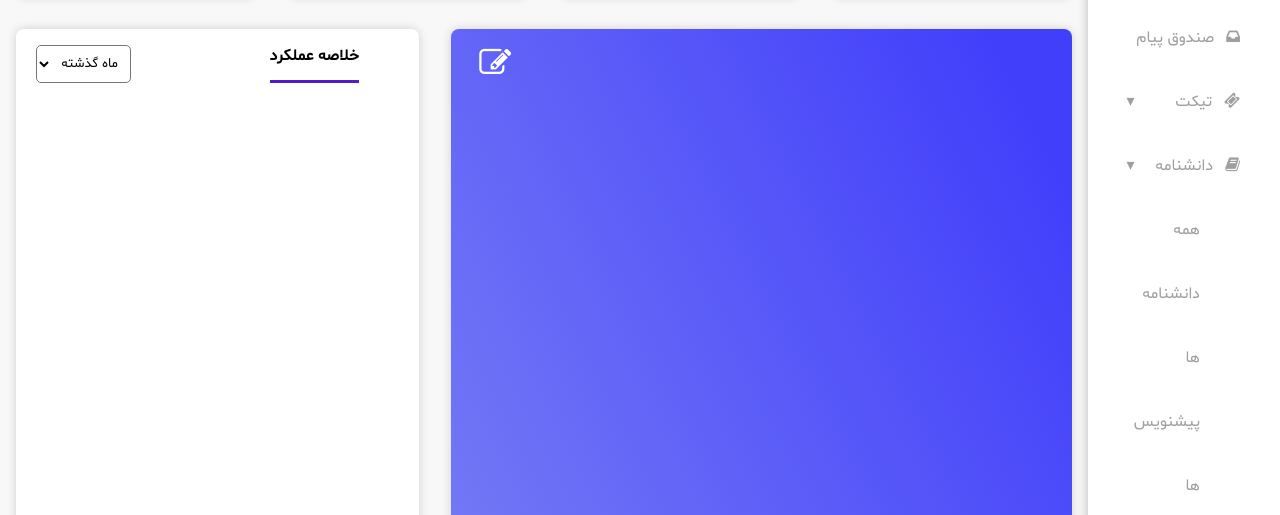
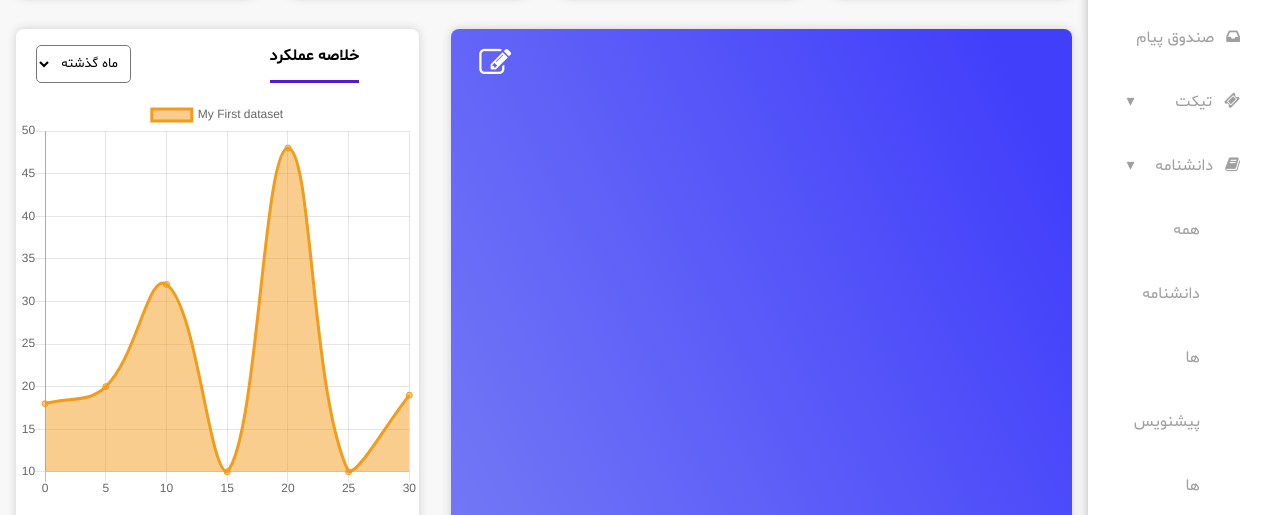
Before and after one commit to mrrezaahmadi/dashboard, a plain HTML site: page index.html in a window 1280 px wide. Shown: the part 210-725 px from the top of the page. Drawn offline with nearby package versions, Linux system fonts and the light colour scheme.

Commit message:
add chart

```diff
--- /dev/null
+++ b/chart.js
@@ -0,0 +1,40 @@
+var ctx = document.getElementById('myChart').getContext('2d');
+var chart = new Chart(ctx, {
+    // The type of chart we want to create
+    type: 'line',
+
+    // The data for our dataset
+    data: {
+        labels: [0, 5, 10, 15, 20, 25, 30],
+        datasets: [{
+            label: 'My First dataset',
+            backgroundColor: 'rgba(241, 156, 29, .5)',
+            borderColor: 'rgb(241, 156, 29)',
+            data: [{
+                x: 0,
+                y: 18
+            }, {
+                x: 5,
+                y: 20
+            }, {
+                x: 11,
+                y: 32
+            }, {
+                x: 15,
+                y: 10
+            }, {
+                x: 20,
+                y: 48
+            }, {
+                x: 25,
+                y: 10
+            }, {
+                x: 30,
+                y: 19
+            }]
+        }]
+    },
+
+    // Configuration options go here
+    options: {}
+});
--- a/index.html
+++ b/index.html
@@ -539,6 +539,8 @@
                                 </select>
                             </li>
                         </ul>
+
+                        <canvas id="myChart" width="400" height="400"></canvas>
                 </div>
                 <div class="center card inbox">
                     <ul>
@@ -773,6 +775,8 @@
         </div>
 
     </div>
+    <script src="https://cdn.jsdelivr.net/npm/chart.js@2.8.0"></script>
+    <script src="./chart.js"></script>
     <script src="./script.js"></script>
 </body>
 </html>
--- a/style.css
+++ b/style.css
@@ -43,7 +43,7 @@ body {
     position: fixed;
     top: 0;
     background-color: white;
-    display: flex;
+    display: none;
 }
 
 #searchbar input {
```
